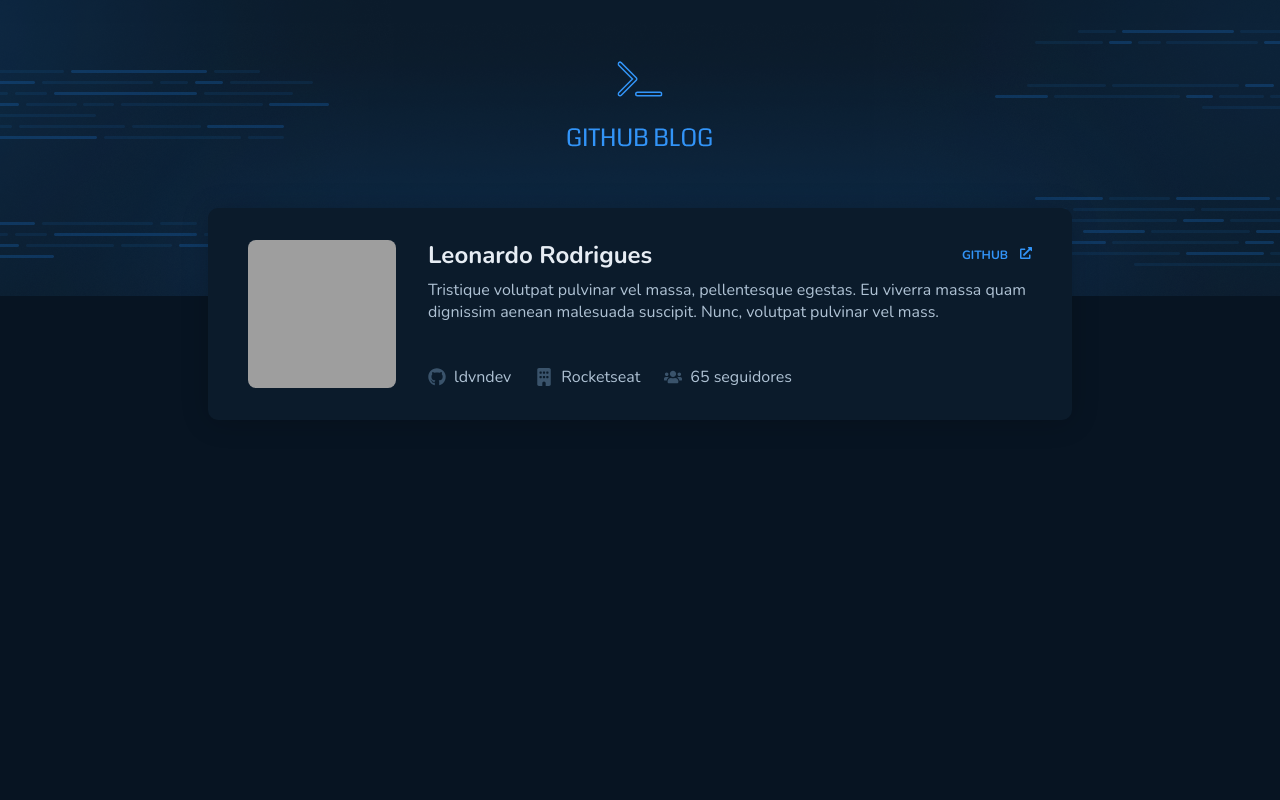
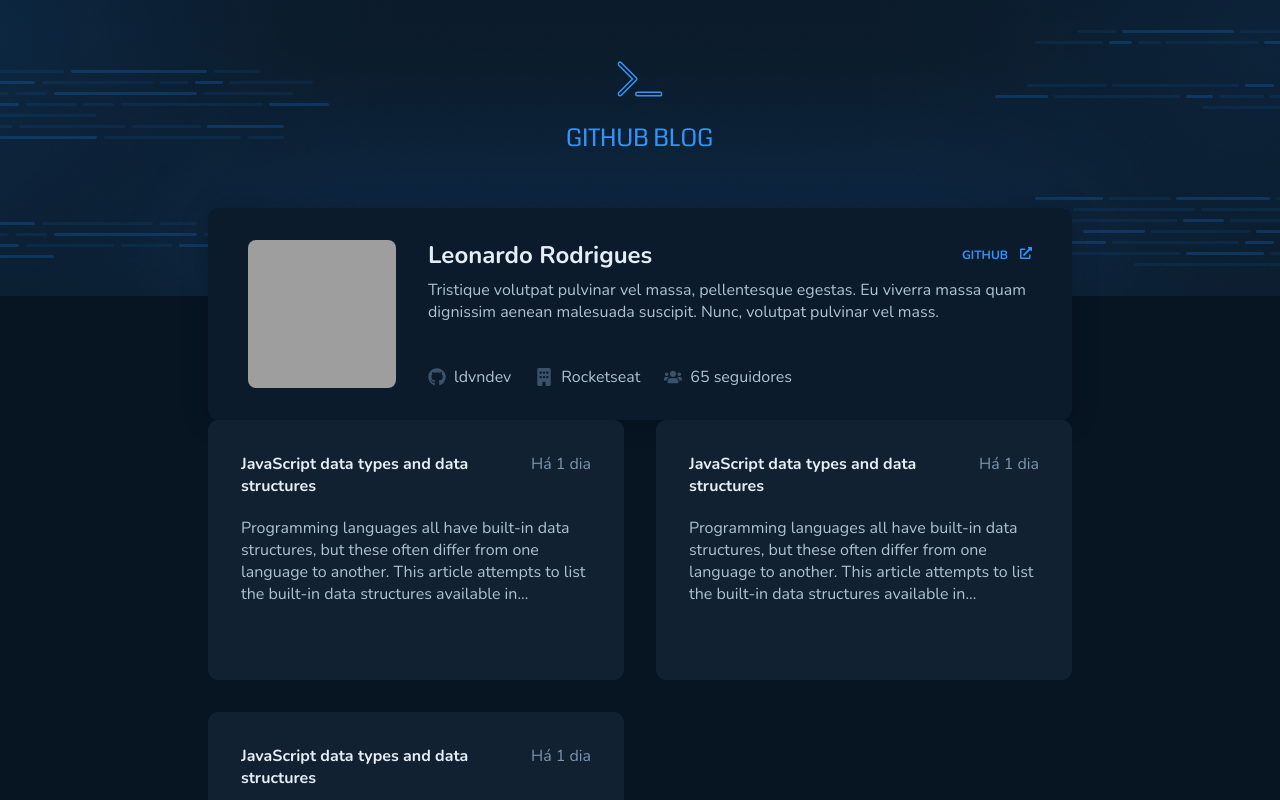
Before and after one commit to ldvndev/git-blog, a React (Vite) app: page / in a window 1280 px wide. Shown: the top 800 px of the page. Built offline with nearby package versions, Linux system fonts and the light colour scheme; grey boxes are pictures that could not be loaded.

Commit message:
feat: Added post-card page

```diff
--- /dev/null
+++ b/src/pages/blog/components/PostCard/index.tsx
@@ -0,0 +1,17 @@
+import { PostCardContainer } from './styles'
+
+export function PostCard() {
+  return (
+    <PostCardContainer to="/post/1">
+      <div>
+        <strong>JavaScript data types and data structures</strong>
+        <span>Há 1 dia</span>
+      </div>
+      <p>
+        Programming languages all have built-in data structures, but these often
+        differ from one language to another. This article attempts to list the
+        built-in data structures available in...
+      </p>
+    </PostCardContainer>
+  )
+}
--- /dev/null
+++ b/src/pages/blog/components/PostCard/styles.ts
@@ -0,0 +1,50 @@
+import { Link } from 'react-router-dom'
+import { styled } from 'styled-components'
+
+export const PostCardContainer = styled(Link)`
+  width: 100%;
+  height: 16.25rem;
+  border-radius: 10px;
+  background: ${(props) => props.theme['base-post']};
+  border: 1px solid ${(props) => props.theme['base-post']};
+  padding: 2rem;
+  text-decoration: none;
+  color: ${(props) => props.theme['base-text']};
+
+  transition: 0.4s;
+
+  &:hover {
+    border-color: ${(props) => props.theme['base-label']};
+  }
+
+  div {
+    display: flex;
+    gap: 1rem;
+    margin-bottom: 1.25rem;
+
+    strong {
+      flex: 1;
+      font-size: 1rem;
+      color: ${(props) => props.theme['base-title']};
+      overflow: hidden;
+      text-overflow: ellipsis;
+      display: -webkit-box;
+      -webkit-box-orient: vertical;
+      -webkit-line-clamp: 2;
+    }
+
+    span {
+      width: max-content;
+      font-size: 1rem;
+      color: ${(props) => props.theme['base-span']};
+    }
+
+    p {
+      overflow: hidden;
+      text-overflow: ellipsis;
+      display: -webkit-box;
+      -webkit-box-orient: vertical;
+      -webkit-line-clamp: 4;
+    }
+  }
+`
--- a/src/pages/blog/index.tsx
+++ b/src/pages/blog/index.tsx
@@ -1,9 +1,17 @@
+import { PostCard } from './components/PostCard'
 import { Profile } from './components/Profile'
+import { BlogPageContainer } from './styles'
 
 export function BlogPage() {
   return (
     <>
       <Profile />
+
+      <BlogPageContainer>
+        <PostCard />
+        <PostCard />
+        <PostCard />
+      </BlogPageContainer>
     </>
   )
 }
--- a/src/pages/blog/styles.ts
+++ b/src/pages/blog/styles.ts
@@ -0,0 +1,9 @@
+import styled from 'styled-components'
+
+export const BlogPageContainer = styled.section`
+  width: 100%;
+  display: grid;
+  grid-template-columns: repeat(auto-fit, minmax(26rem, 1fr));
+  gap: 2rem;
+  margin-bottom: 14rem;
+`
```
